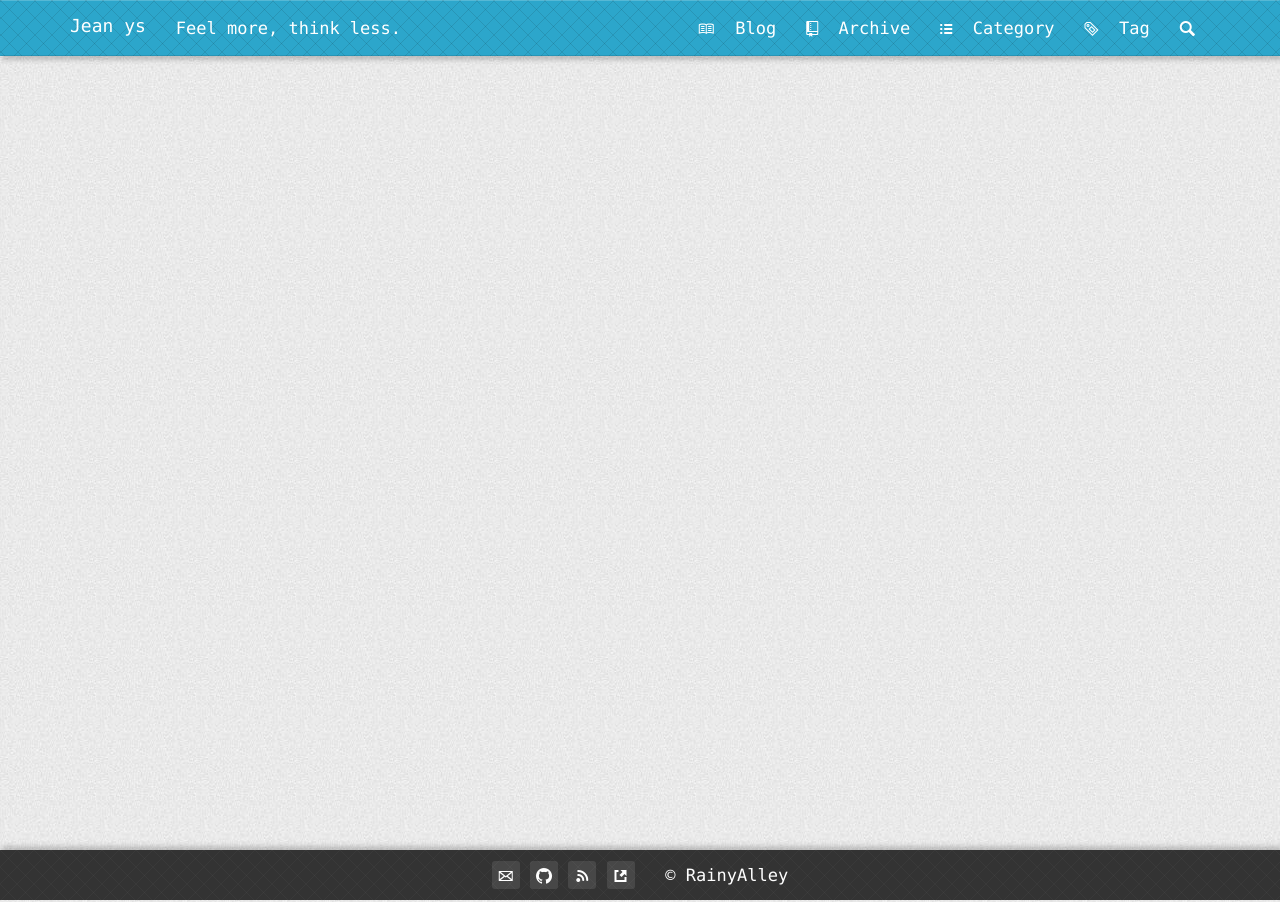
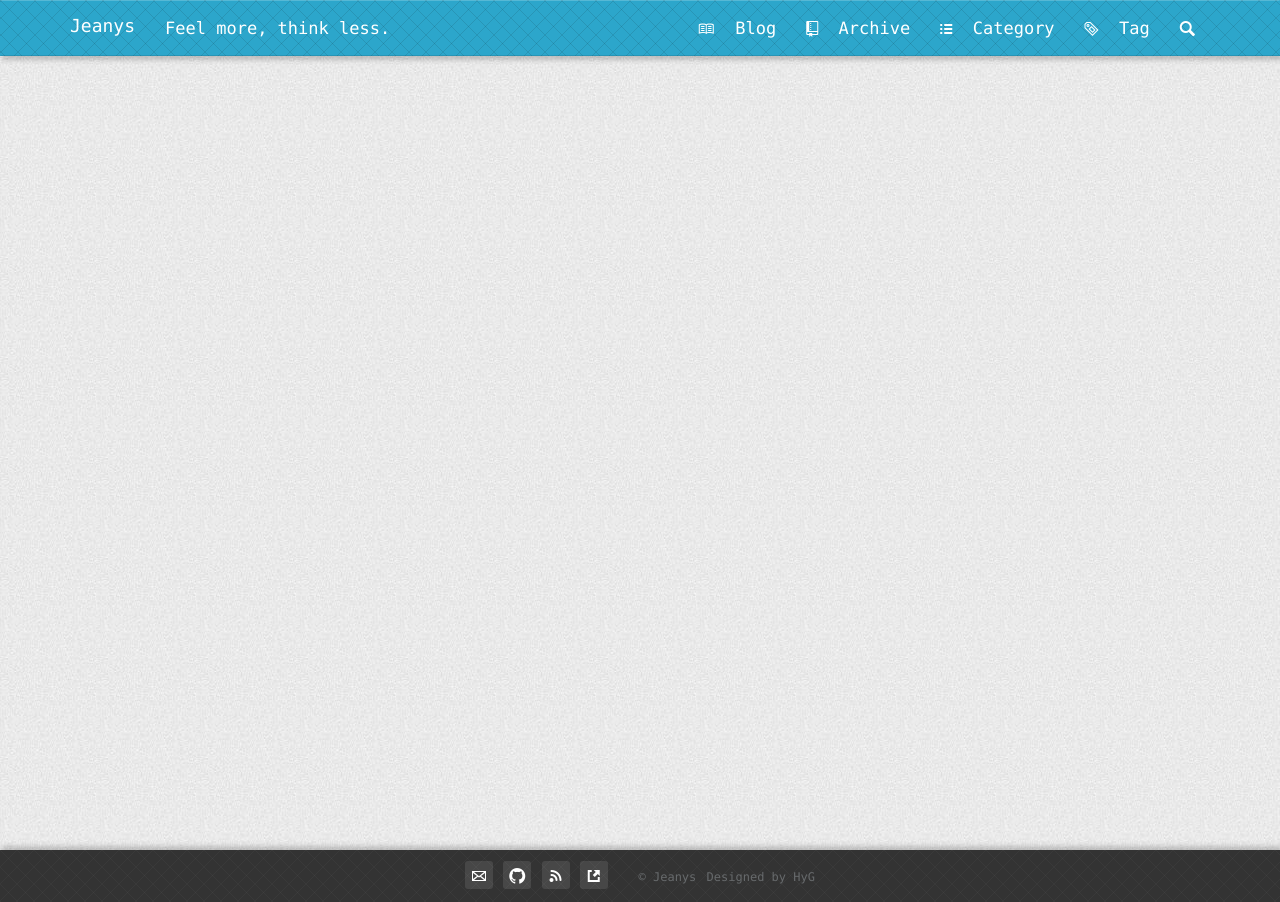
Before and after one commit to jeanys/jeanys.github.io, a Jekyll site: the page built from index.html, in a window 1280 px wide. Built offline with Jekyll 4.4.1, drawn with Linux system fonts in a browser that asks for light colours; nearby versions of some CDN libraries; Markdown is read by kramdown in place of the engine named in the settings; the list of posts is cut into pages by our own code; comment, search, counter and statistics services are not loaded.

Commit message:
personal customized
readme, footer style and copyright

```diff
--- a/CNAME
+++ b/CNAME
@@ -1 +1 @@
-blog.rainyalley.com
+jeanys.github.io
--- a/_config.yml
+++ b/_config.yml
@@ -28,7 +28,7 @@ baseurl: ""
 
 
 
-title: "Jean ys"
+title: "Jeanys"
 email: "jean_ys@163.com"
 description: "Feel more, think less."
 github_username:  "dubuyuye"
@@ -37,7 +37,7 @@ disqus_shortname: ""
 
 
 
-url: "http://jeanys.github.io/"
+url: "http://jeanys.github.io"
 imgrepo: "http://jeanys.github.io/static/img"
 #url: "http://127.0.0.1:4000"
 #imgrepo: "http://127.0.0.1:4000/static/img"
--- a/_includes/footer.html
+++ b/_includes/footer.html
@@ -5,6 +5,7 @@
                 <a class="foot-item" href="{{ '/feed.xml' | prepend: site.baseurl | prepend: site.url }}" target="_blank"><span class="octicon octicon-rss"></span></a>
                 <a class="foot-item" href="{{ '/link/' | prepend: site.baseurl | prepend: site.url }}"><span class="octicon octicon-link-external"></span></a>
                 &nbsp;
-                <a href="http://blog.rainyalley.com/"><span class="word-keep">&copy; RainyAlley</span></a>
+                <a href="http://blog.rainyalley.com/" class="foot-text"><span class="word-keep">&copy; Jeanys</span></a>
+                <span class="word-keep foot-text">Designed by HyG</span>
         </div>
     </footer>
--- a/static/css/style.css
+++ b/static/css/style.css
@@ -59,11 +59,6 @@ layout: null
     line-height: 1.42857143;
 }
 
-.footnote-tiffany a,
-.footnote-tiffany span{
-    color:#fff;
-
-}
 .footnote .foot-item{
     display: inline-block;
     width: 28px;
@@ -78,6 +73,7 @@ layout: null
     -ms-transition: background .4s ease-in-out;
     -o-transition: background .4s ease-in-out;
     transition: background .4s ease-in-out;
+    color:#fff;
 }
 
 .footnote .foot-item:hover{
@@ -88,7 +84,10 @@ layout: null
     -o-transition: background .4s ease-in-out;
     transition: background .4s ease-in-out;
 }
-
+.footnote .foot-text{
+    font-size: 12px;
+    color: #676A6C;
+}
 /* footer */
 .footnote{
     min-height: 50px;
```
Also changed, not shown: README.md, README_zh_CN.md (deleted).
